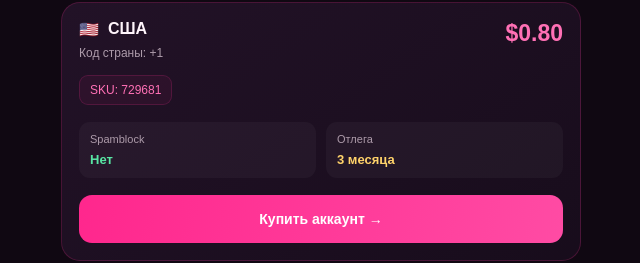
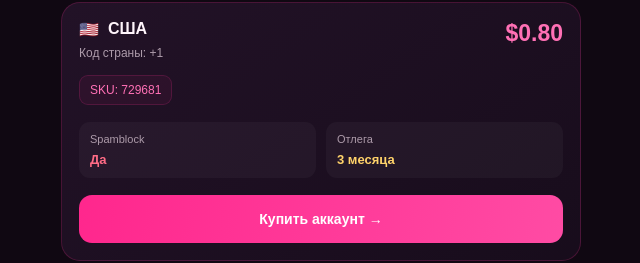
Before and after one commit to BlueTTRX1/test, a plain HTML site: page telega.html in a window 1280 px wide. Shown: the part 1334-1597 px from the top of the page, 319-959 px from the left. Drawn offline with Linux system fonts and the light colour scheme.

Commit message:
Update telega.html

```diff
--- a/telega.html
+++ b/telega.html
@@ -644,7 +644,7 @@
   <div class="features">
     <div class="feature">
       <div class="feature-name">Spamblock</div>
-      <div class="feature-value no">Нет</div>
+      <div class="feature-value yes">Да</div>
     </div>
     <div class="feature">
       <div class="feature-name">Отлега</div>
```
